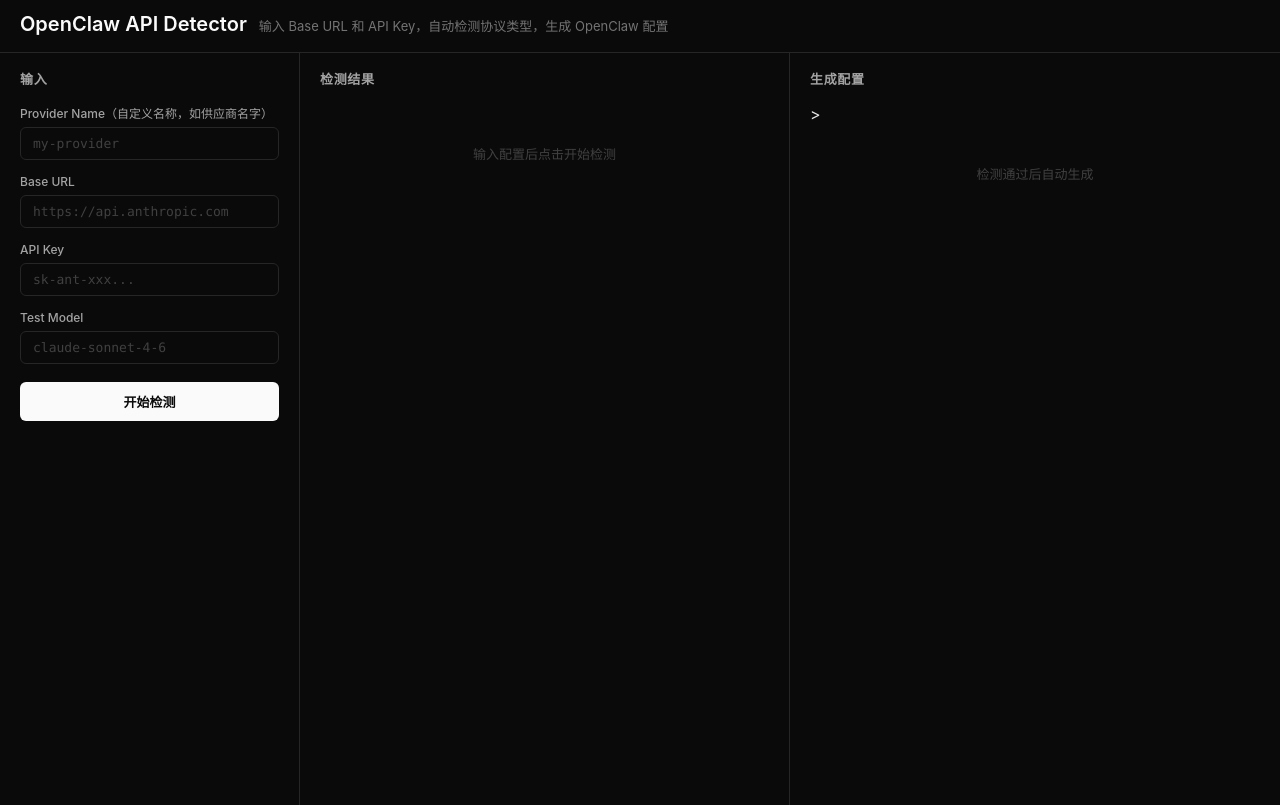
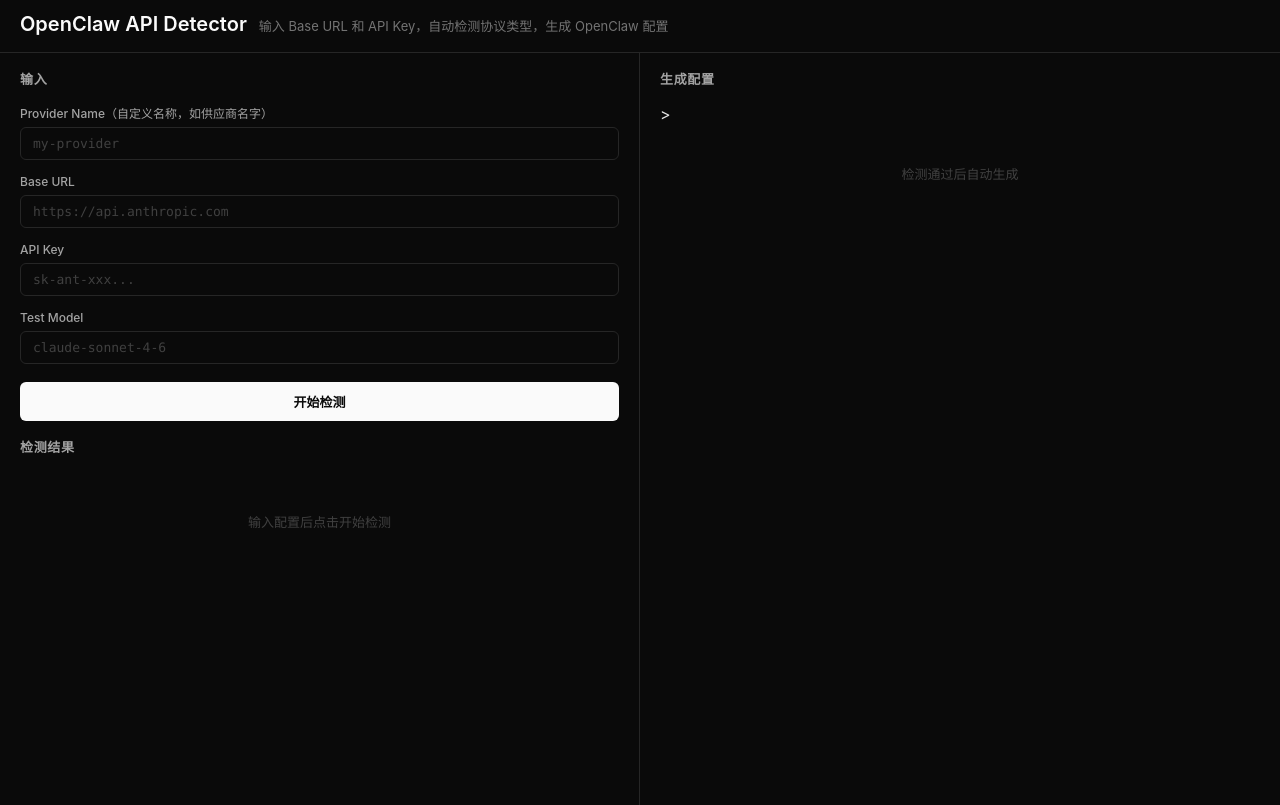
Before and after one commit to momomo-agent/api-config-detector, a website: page index.html in a window 1280 px wide. Drawn offline with Linux system fonts and the light colour scheme.

Commit message:
feat: merge input+results into left column, 2-column layout

```diff
--- a/index.html
+++ b/index.html
@@ -27,7 +27,7 @@
     }
     .layout {
       display: grid;
-      grid-template-columns: 300px 1fr 1fr;
+      grid-template-columns: 1fr 1fr;
       gap: 0;
       max-width: 100%;
       margin: 0;
@@ -206,7 +206,7 @@
     }
     .summary strong { color: #fafafa; }
 
-    @media (max-width: 900px) {
+    @media (max-width: 700px) {
       .layout {
         grid-template-columns: 1fr;
       }
@@ -220,7 +220,7 @@
   </div>
 
   <div class="layout">
-    <!-- Column 1: Input -->
+    <!-- Column 1: Input + Results -->
     <div class="panel">
       <div class="panel-title">输入</div>
       <form id="detectForm">
@@ -242,13 +242,11 @@
         </div>
         <button type="submit" id="detectBtn">开始检测</button>
       </form>
-    </div>
-
-    <!-- Column 2: Real-time test results -->
-    <div class="panel">
-      <div class="panel-title">检测结果</div>
-      <div id="testResults">
-        <div class="empty-state">输入配置后点击开始检测</div>
+      <div style="margin-top:16px;flex:1;display:flex;flex-direction:column;overflow-y:auto">
+        <div class="panel-title">检测结果</div>
+        <div id="testResults" style="flex:1;overflow-y:auto">
+          <div class="empty-state">输入配置后点击开始检测</div>
+        </div>
       </div>
     </div>
 
```
